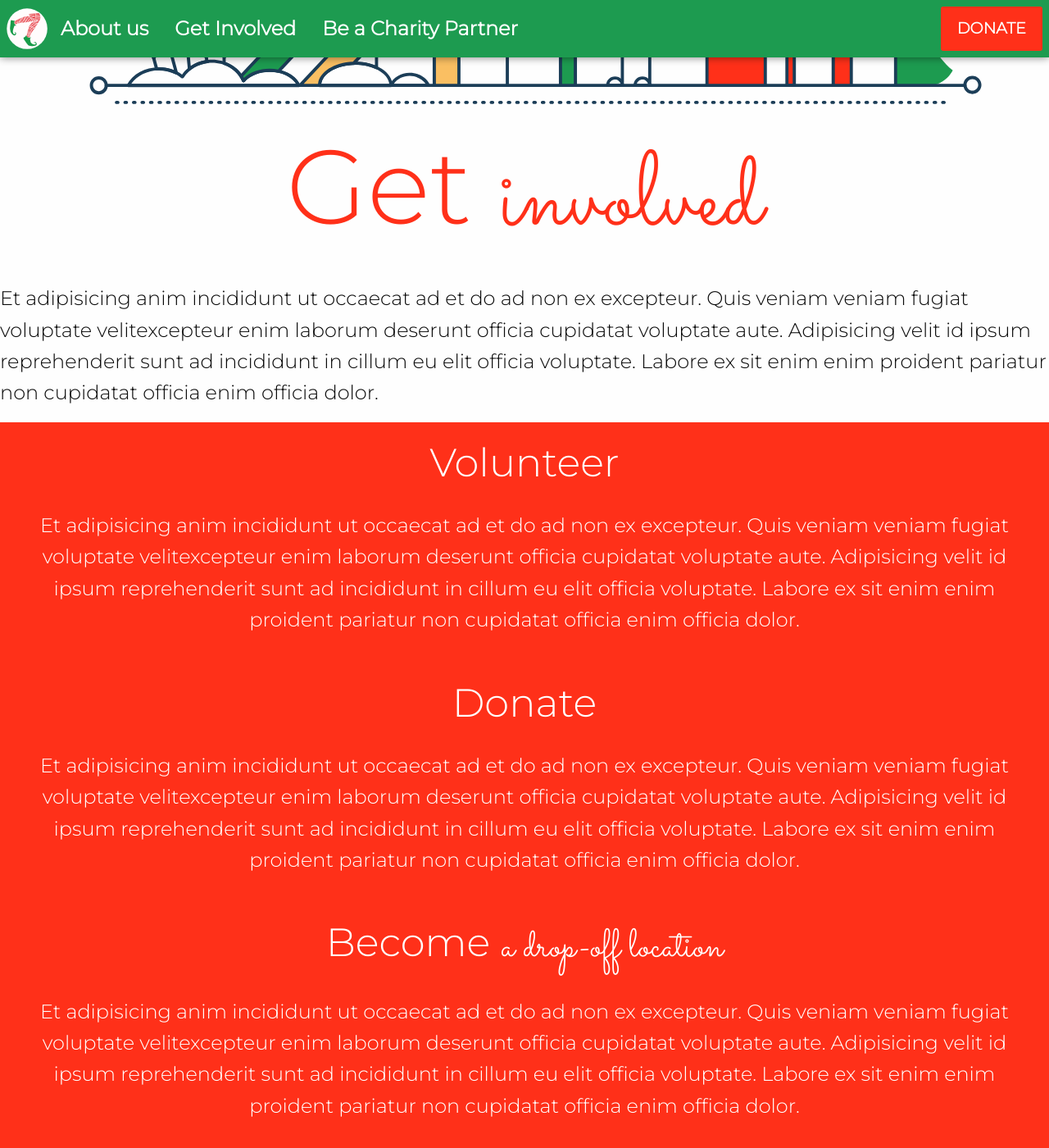
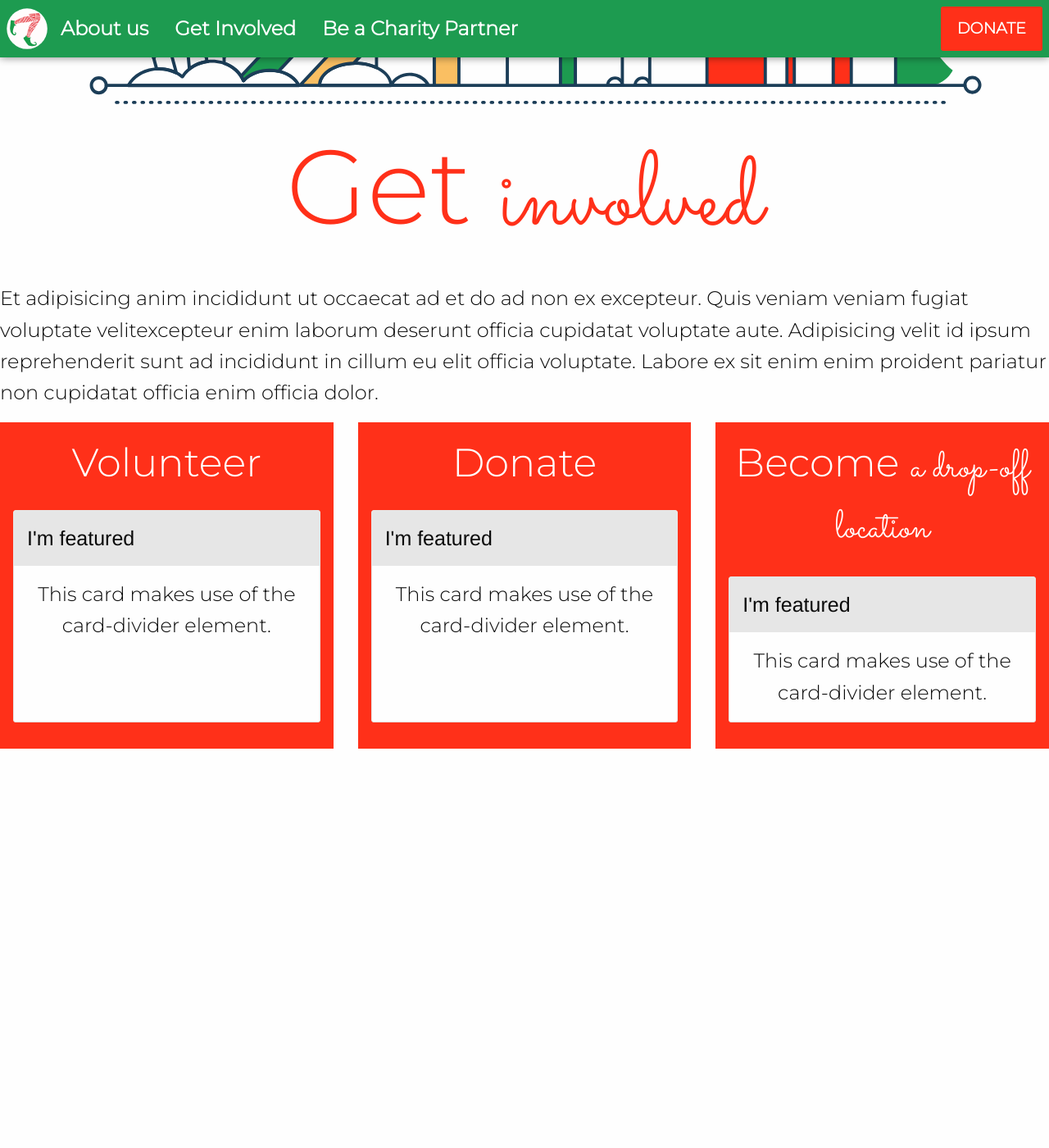
Before and after one commit to egomadking/elfontherun, a Jekyll site: the page built from get-involved.md, in a window 1280 px wide and 1400 px high, scrolled down 737 px. Shown: the whole window at 82% size. Built offline with Jekyll 4.4.1, drawn with Linux system fonts in a browser that asks for light colours; comment, search, counter and statistics services are not loaded; after the commit the page ends 1650 px from its top, so only the background shows below that.

Commit message:
added Volunteer, Donate, Drop-off cards

```diff
--- a/_layouts/get-involved.html
+++ b/_layouts/get-involved.html
@@ -8,7 +8,7 @@
 
   <!-- volunteer, donate, drop-off site -->
 
-  <div class="grid-x">
+  <div class="grid-x grid-margin-x">
     <div class="cell text-center">
       <img src="/images/santaWelcoming.svg">
     </div>
@@ -18,25 +18,47 @@
         <span class="h1-suffix">involved</span>
       </h1>
         <p>Et adipisicing anim incididunt ut occaecat ad et do ad non ex excepteur. Quis veniam veniam fugiat voluptate velitexcepteur enim laborum deserunt officia cupidatat voluptate aute. Adipisicing velit id ipsum reprehenderit sunt ad incididunt in cillum eu elit officia voluptate. Labore ex sit enim enim proident pariatur non cupidatat officia enim officia dolor.</p>
+
     </div>
-    <div class="cell text-center volunteer">
+    <div class="cell grid-y medium-4 text-center volunteer">
       <h1>
         <span class="h1-pre">Volunteer</span>
       </h1>
-      <p>Et adipisicing anim incididunt ut occaecat ad et do ad non ex excepteur. Quis veniam veniam fugiat voluptate velitexcepteur enim laborum deserunt officia cupidatat voluptate aute. Adipisicing velit id ipsum reprehenderit sunt ad incididunt in cillum eu elit officia voluptate. Labore ex sit enim enim proident pariatur non cupidatat officia enim officia dolor.</p>
+      <div class="card">
+        <div class="card-divider">
+          <h4>I'm featured</h4>
+        </div>
+        <div class="card-section">
+          <p>This card makes use of the card-divider element.</p>
+        </div>
+      </div>
     </div>
-    <div class="cell text-center donate">
+    <div class="cell grid-y medium-4 text-center donate">
       <h1>
         <span class="h1-pre">Donate</span>
       </h1>
-      <p>Et adipisicing anim incididunt ut occaecat ad et do ad non ex excepteur. Quis veniam veniam fugiat voluptate velitexcepteur enim laborum deserunt officia cupidatat voluptate aute. Adipisicing velit id ipsum reprehenderit sunt ad incididunt in cillum eu elit officia voluptate. Labore ex sit enim enim proident pariatur non cupidatat officia enim officia dolor.</p>
+      <div class="card">
+        <div class="card-divider">
+          <h4>I'm featured</h4>
+        </div>
+        <div class="card-section">
+          <p>This card makes use of the card-divider element.</p>
+        </div>
+      </div>
     </div>
-    <div class="cell text-center drop-off">
+    <div class="cell grid-y medium-4 text-center drop-off">
       <h1>
         <span class="h1-pre">Become</span>
         <span class="h1-suffix">a drop-off location</span>
       </h1>
-      <p>Et adipisicing anim incididunt ut occaecat ad et do ad non ex excepteur. Quis veniam veniam fugiat voluptate velitexcepteur enim laborum deserunt officia cupidatat voluptate aute. Adipisicing velit id ipsum reprehenderit sunt ad incididunt in cillum eu elit officia voluptate. Labore ex sit enim enim proident pariatur non cupidatat officia enim officia dolor.</p>
+      <div class="card">
+        <div class="card-divider">
+          <h4>I'm featured</h4>
+        </div>
+        <div class="card-section">
+          <p>This card makes use of the card-divider element.</p>
+        </div>
+      </div>
     </div>
   </div>
 
```
